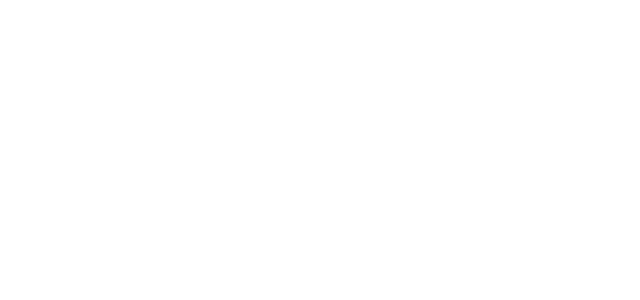
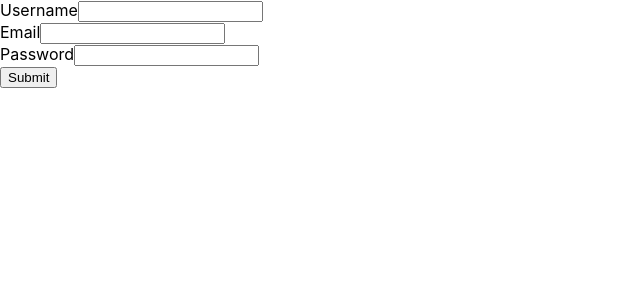
Before and after one commit to jenyckee/kine, a React (Create React App) app in the folder client/: page / in a window 1280 px wide. Shown: the top 300 px of the page, without its empty margins (0-640 px from the left). Built offline with nearby package versions, Linux system fonts and the light colour scheme.

Commit message:
fixed router bug

```diff
--- a/client/src/index.js
+++ b/client/src/index.js
@@ -5,7 +5,7 @@
 import LoginPage from './pages/login/LoginPage'
 import store, { history } from './app/store';
 import { Provider } from 'react-redux';
-import { BrowserRouter as Route, Switch } from 'react-router-dom'
+import { Route, Switch } from 'react-router-dom'
 import * as serviceWorker from './serviceWorker';
 import { ConnectedRouter } from 'connected-react-router'
 
@@ -13,7 +13,7 @@
   <Provider store={store}>
     <ConnectedRouter history={history}>
       <Switch>
-        <Route path="/:filter?" component={LoginPage} />
+        <Route exact path="/" component={LoginPage} />
         <Route path="/app" component={App} />
       </Switch>
     </ConnectedRouter>
```
